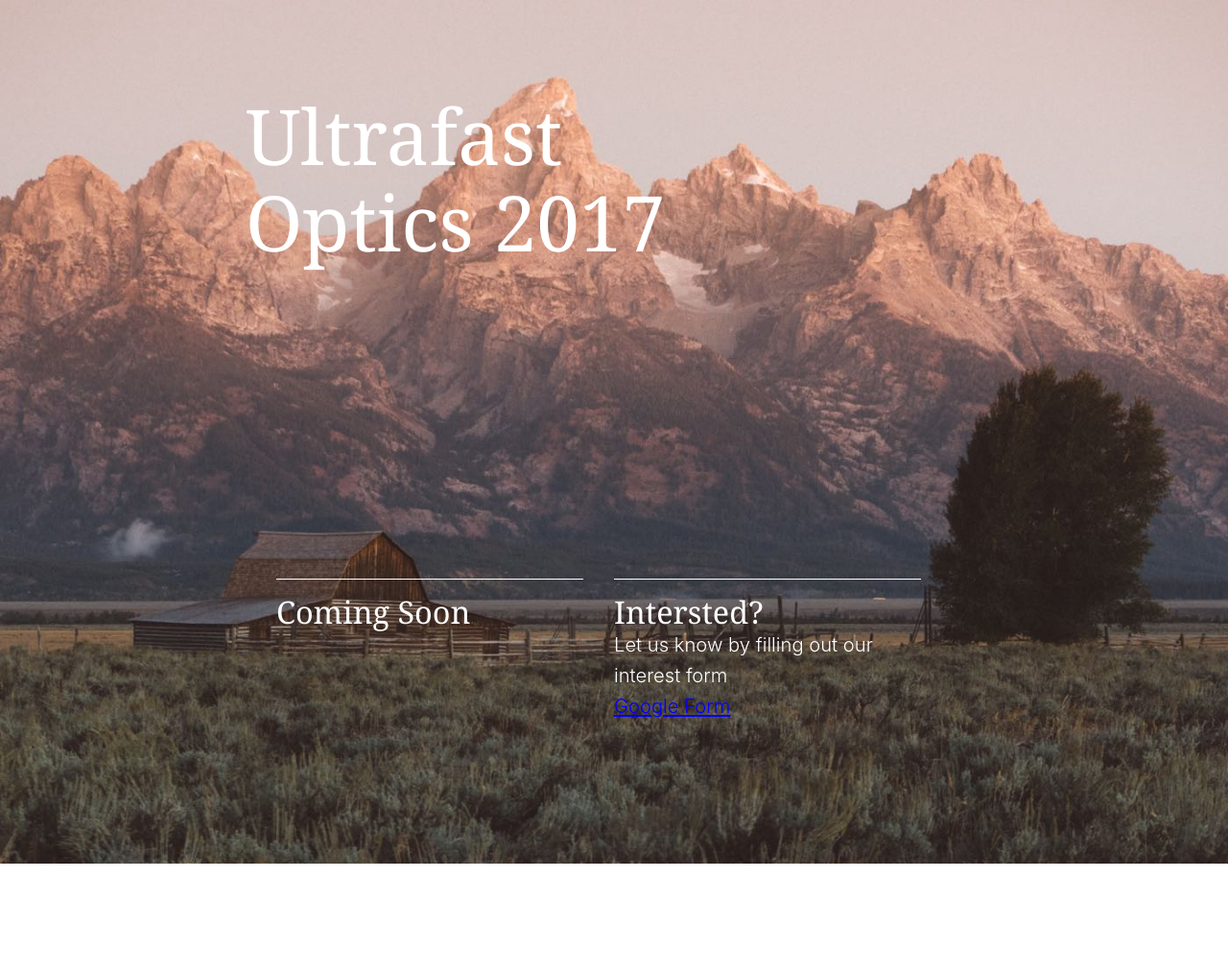
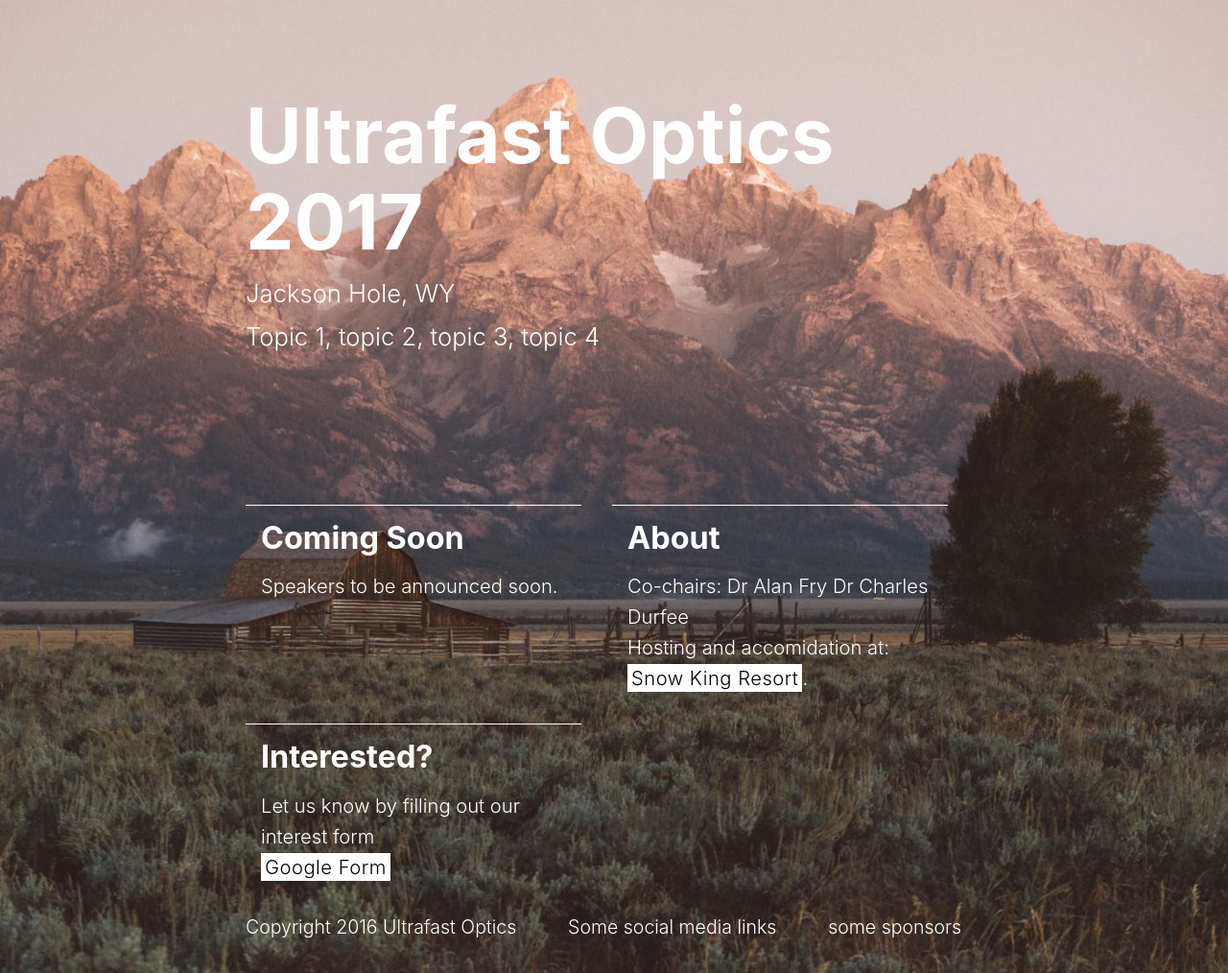
Before and after one commit to durfee/ultrafastoptics-2017.org, a Jekyll site: the page built from index.md, in a window 1280 px wide. Shown: the whole page at 96% size. Built offline with Jekyll 4.4.1, drawn with Linux system fonts in a browser that asks for light colours; nearby versions of some CDN libraries; before the commit the page ends 900 px from its top, so only the background shows below that.

Commit message:
information cards, footer, subtitles

```diff
--- a/_layouts/home.html
+++ b/_layouts/home.html
@@ -2,19 +2,46 @@
 layout: default
 ---
 
-<div class="t-home u-full-vw u-full-vh u-full-vw u-full-vh" style="background-image: url({{ '/assets/img/home-bg-3.jpg' | prepend: site.baseurl }})">
+<div class="t-home u-full-vw u-full-vw" style="background-image: url({{ '/assets/img/home-bg-3.jpg' | prepend: site.baseurl }})">
   <div class="u-measure-wide u-px-md t-home__content">
-    <h1 class="u-inline-block u-height-2of3 u-text-size-massive u-color-secondary u-width-3of4 u-padding-top-lg u-padding-bottom-lg u-margin-top-xl u-margin-bottom-xl">Ultrafast Optics 2017</h1>
+    <div class="u-inline-block u-height-2of3 u-color-secondary u-padding-top-lg u-padding-bottom-lg u-margin-top-xl u-margin-bottom-xl">
+      <h1 class="u-text-size-massive u-padding-bottom-md u-bold">Ultrafast Optics 2017</h1>
+      <h2 class="u-padding-bottom-md">Jackson Hole, WY</h2>
+      <h2>Topic 1, topic 2, topic 3, topic 4</h2>
+    </div>
 
-    <div class="u-flexbox u-bottom-0 u-position u-width-full u-height-1of3">
-      <div class="u-width-1of4 u-border-top-secondary u-margin-left-lg u-color-secondary">
-        <h1 class="u-padding-top-md">Coming Soon</h1>
-      </div>
-      <div class="u-width-1of4 u-border-top-secondary u-color-secondary u-margin-left-lg">
-        <h1 class="u-padding-top-md">Intersted?</h1>
-        <p>Let us know by filling out our interest form</p>
-        <a href="#">Google Form</a>
-      </div>
+
+  <div class="u-flexbox u-flex-wrap u-margin-top-xl u-height-1of3">
+    <div class="u-flex t-home__section u-border-top-secondary u-color-secondary u-margin-bottom-lg">
+      <h1 class="u-padding-top-md u-bold u-padding-bottom-md">Coming Soon</h1>
+      <p>Speakers to be announced soon.</p>
+    </div>
+    <div class="u-flex t-home__section u-border-top-secondary u-color-secondary u-margin-bottom-lg">
+      <h1 class="u-padding-top-md u-bold u-padding-bottom-md">About</h1>
+      <p>Co-chairs: Dr Alan Fry Dr Charles Durfee</p>
+      <p>Hosting and accomidation at: <br> <a href="http://www.snowking.com/">Snow King Resort</a>.</p>
+    </div>
+    <div class="u-flex t-home__section u-border-top-secondary u-color-secondary">
+      <h1 class="u-padding-top-md u-bold u-padding-bottom-md">Interested?</h1>
+      <p>Let us know by filling out our interest form</p>
+      <a href="#">Google Form</a>
     </div>
   </div>
 </div>
+
+  <footer class="u-full-vw u-padding-top-lg u-padding-bottom-lg">
+    <div class="u-flexbox u-measure-wide u-mx-auto u-text-size-small">
+      <p class="u-flex u-px-md u-color-secondary">
+        Copyright 2016 Ultrafast Optics
+      </p>
+
+      <p class="u-flex u-px-md u-color-secondary">
+        Some social media links
+      </p>
+
+      <p class="u-flex u-px-md u-color-secondary">
+        some sponsors
+      </p>
+    </div>
+  </footer>
+</div>
--- a/_sass/base/_typography.scss
+++ b/_sass/base/_typography.scss
@@ -29,7 +29,7 @@ h3,
 h4,
 h5,
 h6 {
-    font-family: map-get($typeface-map, secondary);
+    font-family: map-get($typeface-map, primary);
     font-weight: map-get($type-weight-map, base);
     line-height: map-get($leading-map, tight);
 }
@@ -60,9 +60,12 @@ pre {
 
 a {
     outline: none;
+    letter-spacing: 0.5px;
+    padding: 2px 4px;
 
-    color: map-get($color-map, link);
-    text-decoration: underline;
+    color: map-get($color-map, primary);
+    background-color: map-get($color-map, secondary);
+    text-decoration: none;
 
     &:hover,
     &:focus {
@@ -72,7 +75,8 @@ a {
     &:hover {
         // background-color: map-get($color-map, link);
 
-        color: map-get($color-map, white);
+        color: map-get($color-map, secondary);
+        background-color: map-get($color-map, primary);
         text-decoration: none;
     }
 }
--- a/_sass/templates/_home.scss
+++ b/_sass/templates/_home.scss
@@ -6,6 +6,7 @@
   background-size: cover;
   background-position: top;
   background-repeat: no-repeat;
+
 }
 
 .t-home__content {
@@ -13,3 +14,19 @@
     margin: 0 auto;
   }
 }
+
+.t-home__section {
+  width: 100%;
+  padding-left: map-get($size-map, md);
+  padding-right: map-get($size-map, md);
+
+
+  max-width: 350px;
+
+  @include media-query(768px) {
+
+    &:nth-child(2n) {
+      margin-left: map-get($size-map, lg);
+    }
+  }
+}
--- a/_sass/utilities/_display.scss
+++ b/_sass/utilities/_display.scss
@@ -23,7 +23,7 @@
 
 @each $dimensions-name, $dimensions-value in $dimensions-map {
     .u-width-#{$dimensions-name} {
-        width: $dimensions-value;
+        min-width: $dimensions-value;
     }
 }
 
--- a/_sass/utilities/_flex.scss
+++ b/_sass/utilities/_flex.scss
@@ -11,6 +11,10 @@
 
 .u-flex-column {
     flex-direction: column;
+}
+
+.u-flex-wrap {
+    flex-wrap: wrap;
 }
 
 
```
